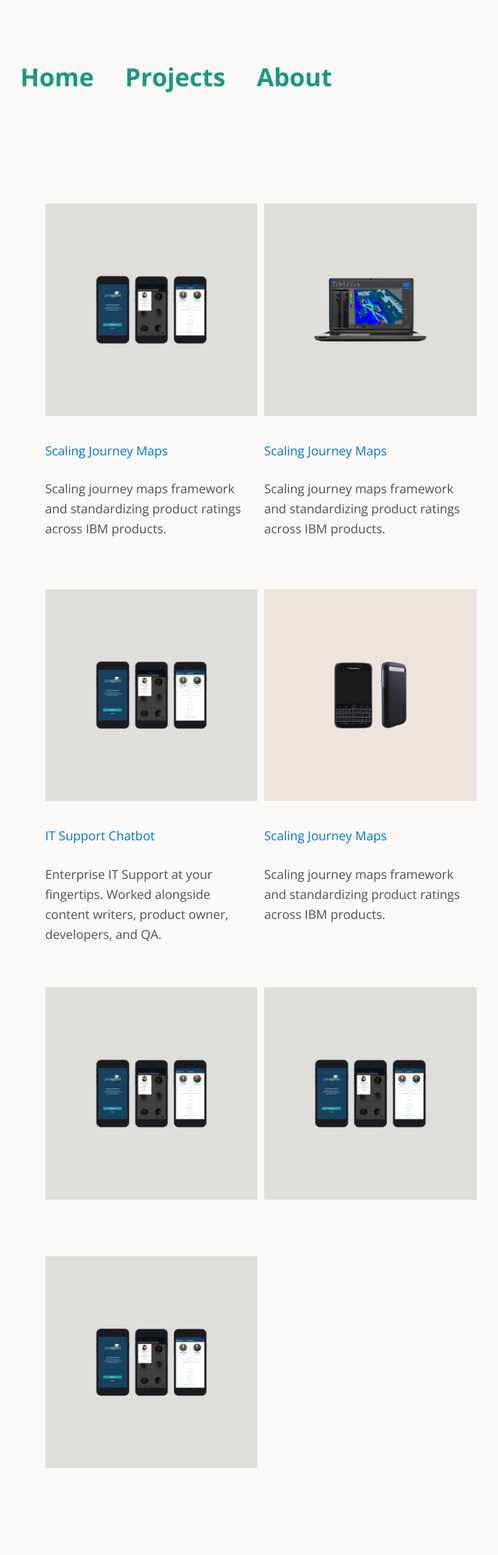
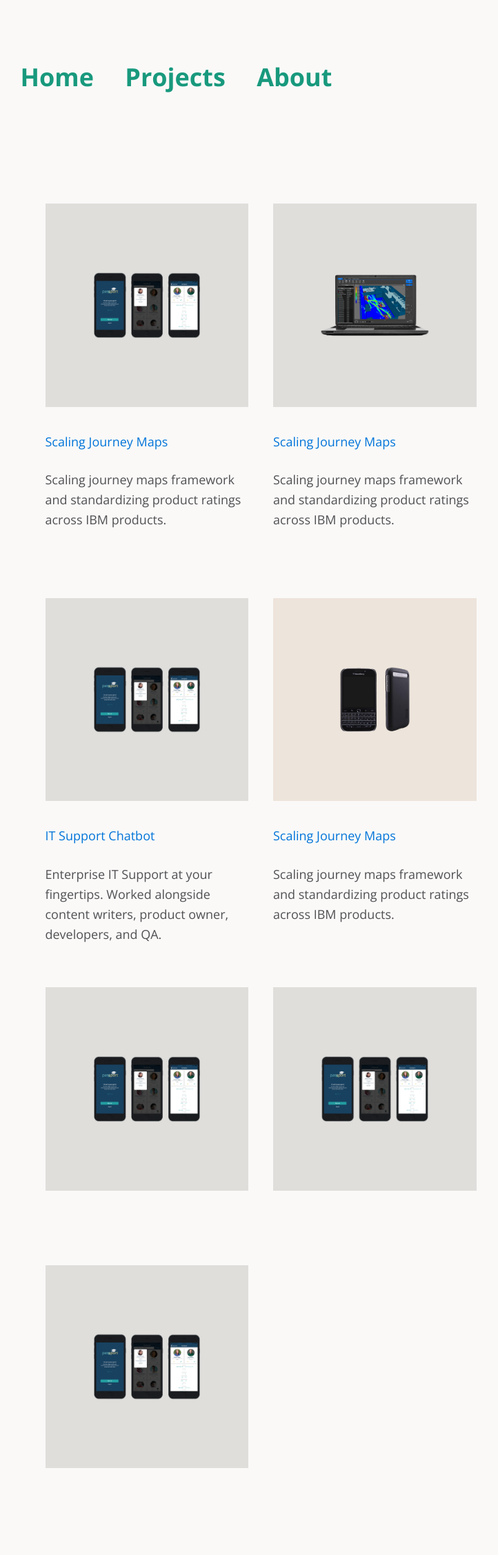
Before and after one commit to wailingwombat/wailingwombat.github.io, a Jekyll site: the page built from projects/photography.md, in a window 1280 px wide. Shown: the whole page at 69% size, without its empty margins (262-984 px from the left). Built offline with Jekyll 4.4.1, drawn with Linux system fonts in a browser that asks for light colours; nearby versions of some CDN libraries.

Commit message:
update gridgap

```diff
--- a/css/solo.css
+++ b/css/solo.css
@@ -7,7 +7,7 @@ html {
 /* CUSTOM */
 #wombat {
   position: relative;
-  padding-top: 5em;
+  padding-top: 3em;
 }
 
 #nav-header {
@@ -27,12 +27,17 @@ html {
 .grid {
   display: inline-grid;
   grid-template-columns: repeat(2, [col-start] 1fr);
-  grid-gap: 10px;
+  grid-gap: 2em;
 }
 
 .grid > article img {
   max-width: 100%;
 }
+
+.grid > article > text {
+  margin-top: 2em;
+}
+
 
 @media (max-width: 400px) {
   .grid {
```
